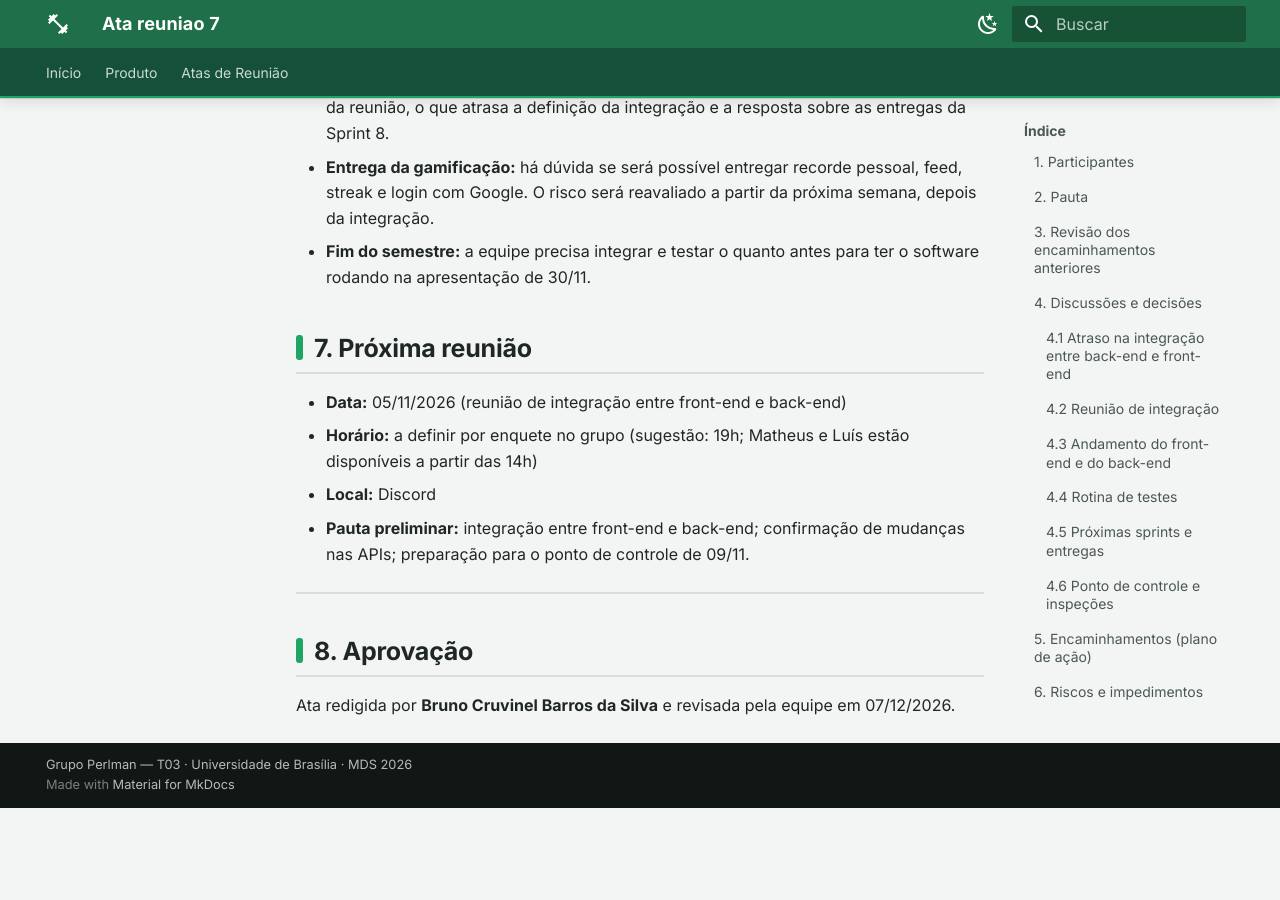
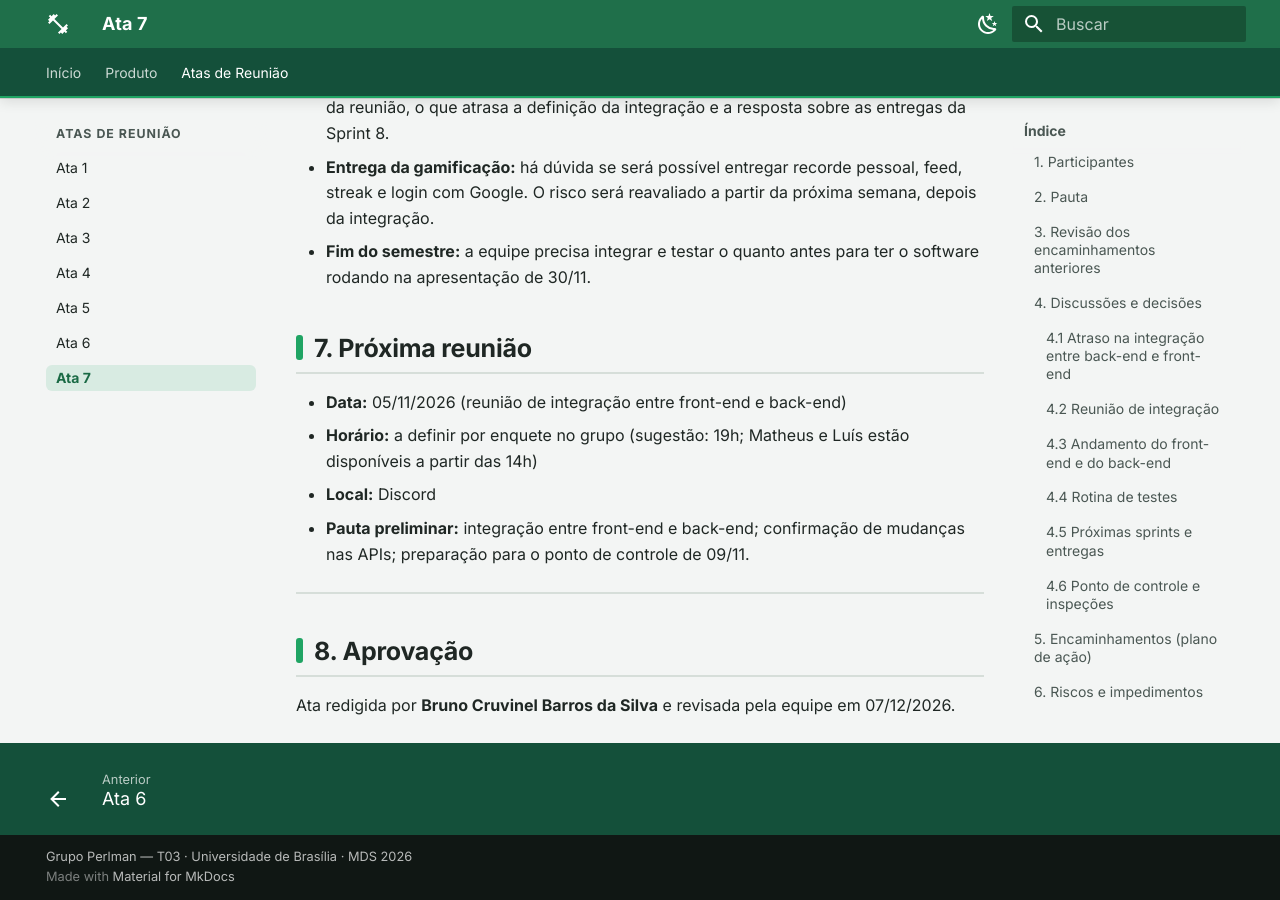
Before and after one commit to FGA0138-MDS-Ajax/2026.2-T03-Perlman, an MkDocs documentation site: the page built from docs/atas-reuniao/ata-reuniao-7.md, in a window 1280 px wide and 900 px high, scrolled down 6988 px. Built offline with MkDocs 1.6.1 and Material for MkDocs 9.7.7, drawn with Linux system fonts in a browser that asks for light colours; before the commit the page ends 7796 px from its top, so only the background shows below that.

Commit message:
docs: Atualizando mkdocs ata 7

```diff
--- a/mkdocs.yml
+++ b/mkdocs.yml
@@ -91,3 +91,4 @@ nav:
       - Ata 4: atas-reuniao/ata-reuniao-4.md
       - Ata 5: atas-reuniao/ata-reuniao-5.md
       - Ata 6: atas-reuniao/ata-reuniao-6.md
+      - Ata 7: atas-reuniao/ata-reuniao-7.md
```
